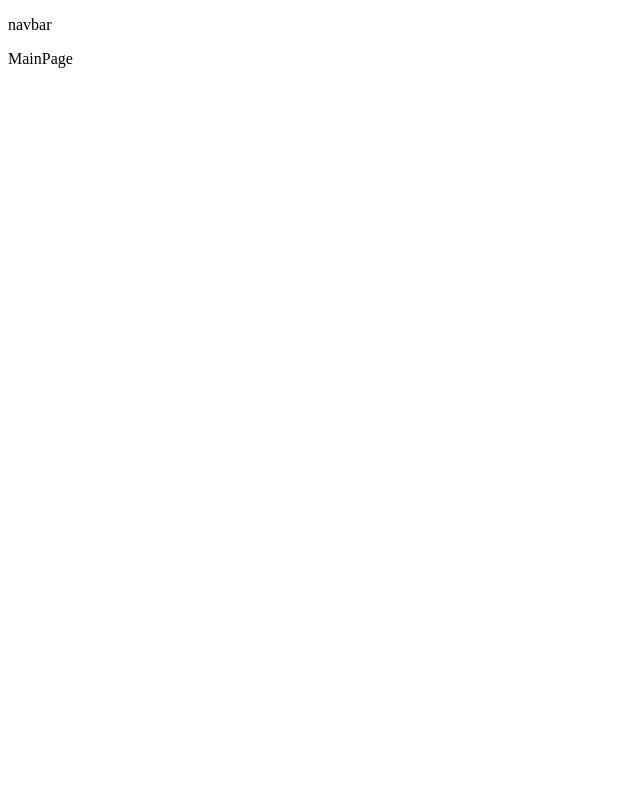
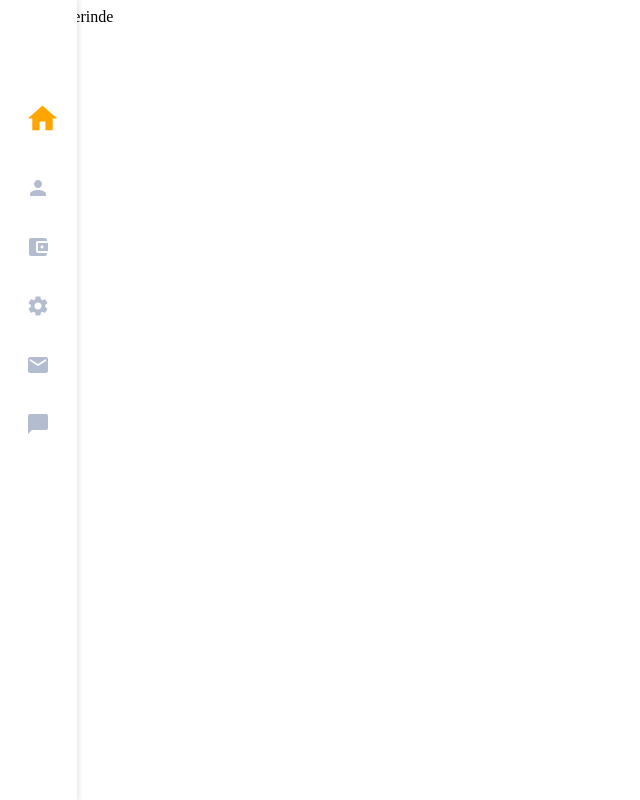
Before and after one commit to arifhalitarslan/TescoPizza_UI, a React (Vite) app in the folder TescoPizza/: page / in a window 1280 px wide. Shown: the whole page, without its empty margins (0-640 px from the left). Built offline with nearby package versions, Linux system fonts and the light colour scheme.

Commit message:
navbar added.

```diff
--- a/TescoPizza/package.json
+++ b/TescoPizza/package.json
@@ -10,6 +10,9 @@
     "preview": "vite preview"
   },
   "dependencies": {
+    "@emotion/react": "^11.11.4",
+    "@emotion/styled": "^11.11.5",
+    "@mui/material": "^5.15.18",
     "react": "^18.2.0",
     "react-dom": "^18.2.0",
     "react-router-dom": "^6.23.1"
--- a/TescoPizza/src/Components/Navbar.css
+++ b/TescoPizza/src/Components/Navbar.css
@@ -0,0 +1,26 @@
+.NavbarContainest {
+    width: 6%;
+    height: 100vh;
+    position: fixed;
+    background-color: #FFFFFF;
+    top: 0;
+    left: 0;
+    box-shadow: 2px 0 5px rgba(0, 0, 0, 0.1);
+  }
+
+  .NavbarContainer {
+    display: flex;
+    flex-direction: column;
+    align-items: center;
+   margin-top: 100px;
+    height: 100%;
+  }
+
+  .NavbarContainer button {
+    width: 50%;
+    margin-bottom: 30px;
+    background: none;
+    border: none;
+    cursor: pointer;
+    color: #B4BCCF;
+  }
--- a/TescoPizza/src/Components/Navbar.jsx
+++ b/TescoPizza/src/Components/Navbar.jsx
@@ -1,12 +1,28 @@
 import React from 'react'
 import './Navbar.css'
+import PersonIcon from '@mui/icons-material/Person';
+import HomeIcon from '@mui/icons-material/Home';
+import AccountBalanceWalletIcon from '@mui/icons-material/AccountBalanceWallet';
+import SettingsIcon from '@mui/icons-material/Settings';
+import EmailIcon from '@mui/icons-material/Email';
+import ChatBubbleIcon from '@mui/icons-material/ChatBubble';
+
 
 function Navbar() {
+
     {/* Fonksiyonlar buraya yazılacak */}
+
   return (
-    <div>
+    <div className='NavbarContainest'>
 
-        <p>navbar</p>
+        <div className='NavbarContainer'>
+          <button style={{ fontSize: '35px', color: 'orange' }}><HomeIcon fontSize="inherit" /></button>
+          <button><PersonIcon/></button>
+          <button><AccountBalanceWalletIcon/></button>
+          <button><SettingsIcon/></button>
+          <button><EmailIcon/></button>
+          <button><ChatBubbleIcon/></button>
+        </div>
 
     </div>
   )
--- a/TescoPizza/src/Pages/MainPage.jsx
+++ b/TescoPizza/src/Pages/MainPage.jsx
@@ -3,7 +3,9 @@ import './MainPage.css'
 
 function MainPage() {
   return (
-    <div>MainPage</div>
+    <div>
+      müberra yerinde
+    </div>
   )
 }
 
```
Also changed, not shown: 1 other file (tests, documents, lock files or other folders).
